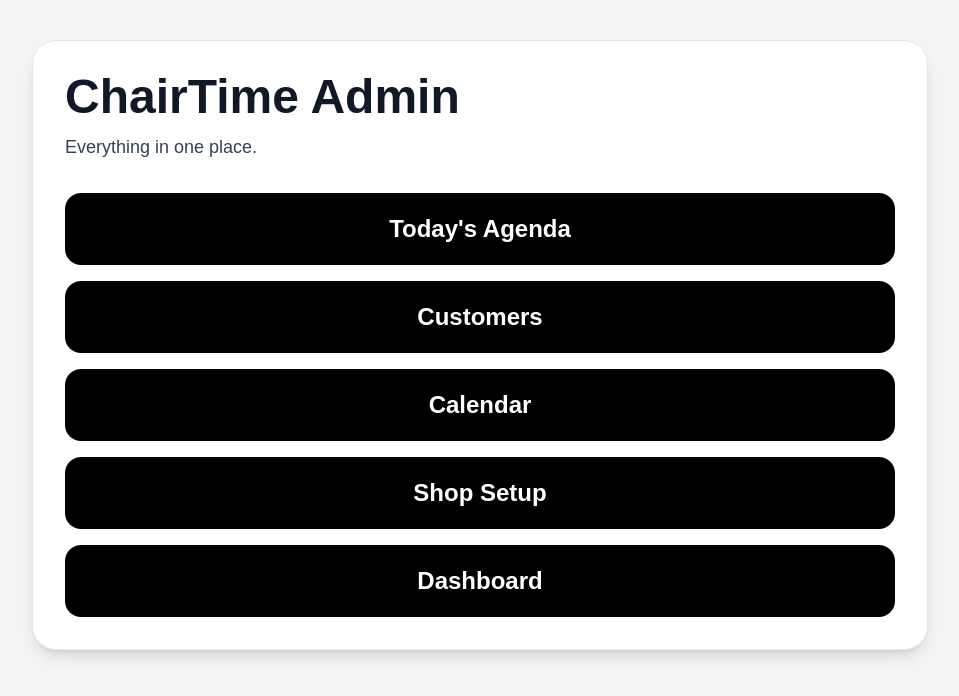
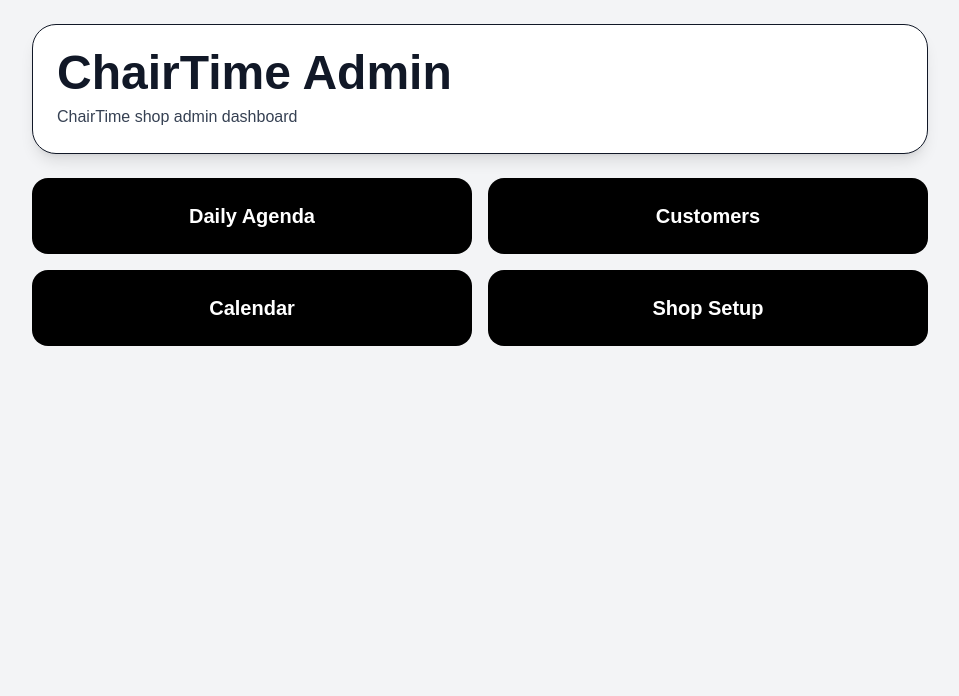
Before and after one commit to jonathandschreiber-commits/chairtime, a Next.js app in the folder frontend/: page /admin in a window 1280 px wide. Shown: the top 696 px of the page, without its empty margins (160-1119 px from the left). Built offline with nearby package versions, Linux system fonts and the light colour scheme.

Commit message:
Share admin home component

```diff
--- a/frontend/app/[shop]/admin/page.js
+++ b/frontend/app/[shop]/admin/page.js
@@ -1,49 +1,7 @@
+import AdminHome from "../../components/AdminHome";
+
 export default async function ShopAdminPage({ params }) {
   const { shop } = await params;
 
-  return (
-    <main className="min-h-screen bg-gray-100 p-6">
-      <div className="max-w-4xl mx-auto space-y-6">
-        <div className="bg-white rounded-3xl shadow-lg p-6 border">
-          <h1 className="text-5xl font-extrabold mb-2">
-            {shop} Admin
-          </h1>
-
-          <p className="text-gray-700">
-            ChairTime shop admin dashboard
-          </p>
-        </div>
-
-        <div className="grid gap-4 sm:grid-cols-2">
-          <a
-            href={`/${shop}/admin/today`}
-            className="bg-black text-white rounded-2xl p-6 text-center font-bold text-xl"
-          >
-            Daily Agenda
-          </a>
-
-          <a
-            href={`/${shop}/admin/customers`}
-            className="bg-black text-white rounded-2xl p-6 text-center font-bold text-xl"
-          >
-            Customers
-          </a>
-
-          <a
-            href={`/${shop}/admin/calendar`}
-            className="bg-black text-white rounded-2xl p-6 text-center font-bold text-xl"
-          >
-            Calendar
-          </a>
-
-          <a
-            href={`/${shop}/admin/setup`}
-            className="bg-black text-white rounded-2xl p-6 text-center font-bold text-xl"
-          >
-            Shop Setup
-          </a>
-        </div>
-      </div>
-    </main>
-  );
+  return <AdminHome shop={shop} />;
 }
--- a/frontend/app/admin/page.js
+++ b/frontend/app/admin/page.js
@@ -1,56 +1,5 @@
-"use client";
-
-import Link from "next/link";
+import AdminHome from "../components/AdminHome";
 
 export default function AdminPage() {
-  const buttons = [
-    {
-      name: "Today's Agenda",
-      href: "/admin/today",
-    },
-    {
-      name: "Customers",
-      href: "/admin/customers",
-    },
-    {
-      name: "Calendar",
-      href: "/admin/calendar",
-    },
-    {
-      name: "Shop Setup",
-      href: "/admin/setup",
-    },
-    {
-      name: "Dashboard",
-      href: "/dashboard",
-    },
-  ];
-
-  return (
-    <main className="min-h-screen bg-gray-100 p-6 sm:p-10">
-      <div className="max-w-4xl mx-auto">
-        <div className="bg-white rounded-3xl shadow-lg p-8 border border-gray-200">
-          <h1 className="text-5xl font-extrabold mb-3">
-            ChairTime Admin
-          </h1>
-
-          <p className="text-lg text-gray-700 mb-8">
-            Everything in one place.
-          </p>
-
-          <div className="grid gap-4">
-            {buttons.map((button) => (
-              <Link
-                key={button.href}
-                href={button.href}
-                className="bg-black text-white rounded-2xl px-6 py-5 text-2xl font-bold text-center"
-              >
-                {button.name}
-              </Link>
-            ))}
-          </div>
-        </div>
-      </div>
-    </main>
-  );
+  return <AdminHome />;
 }
--- /dev/null
+++ b/frontend/app/components/AdminHome.js
@@ -0,0 +1,49 @@
+export default function AdminHome({ shop = "" }) {
+  const basePath = shop ? "/" + shop + "/admin" : "/admin";
+  const title = shop ? shop + " Admin" : "ChairTime Admin";
+
+  const buttons = [
+    {
+      name: "Daily Agenda",
+      href: basePath + "/today",
+    },
+    {
+      name: "Customers",
+      href: basePath + "/customers",
+    },
+    {
+      name: "Calendar",
+      href: basePath + "/calendar",
+    },
+    {
+      name: "Shop Setup",
+      href: basePath + "/setup",
+    },
+  ];
+
+  return (
+    <main className="min-h-screen bg-gray-100 p-6">
+      <div className="max-w-4xl mx-auto space-y-6">
+        <div className="bg-white rounded-3xl shadow-lg p-6 border">
+          <h1 className="text-5xl font-extrabold mb-2">{title}</h1>
+
+          <p className="text-gray-700">
+            ChairTime shop admin dashboard
+          </p>
+        </div>
+
+        <div className="grid gap-4 sm:grid-cols-2">
+          {buttons.map((button) => (
+            <a
+              key={button.href}
+              href={button.href}
+              className="bg-black text-white rounded-2xl p-6 text-center font-bold text-xl"
+            >
+              {button.name}
+            </a>
+          ))}
+        </div>
+      </div>
+    </main>
+  );
+}
```
